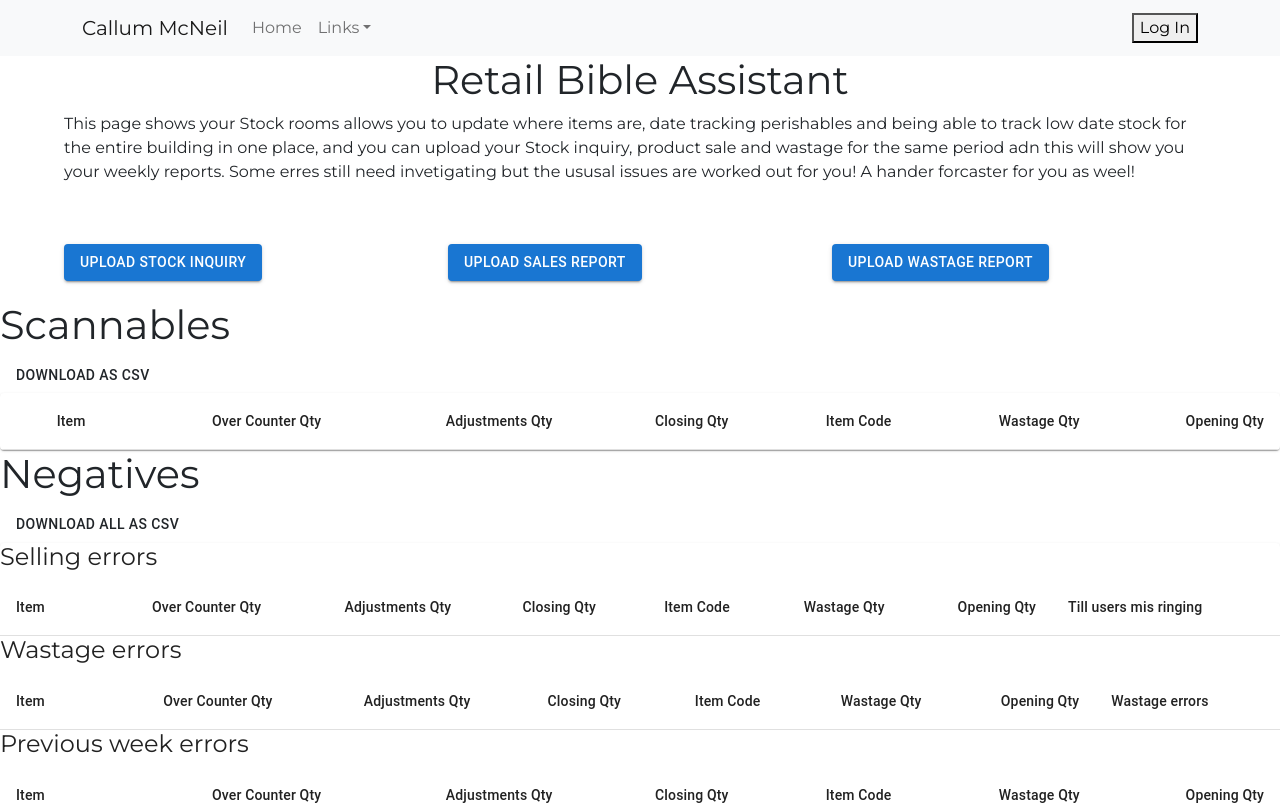
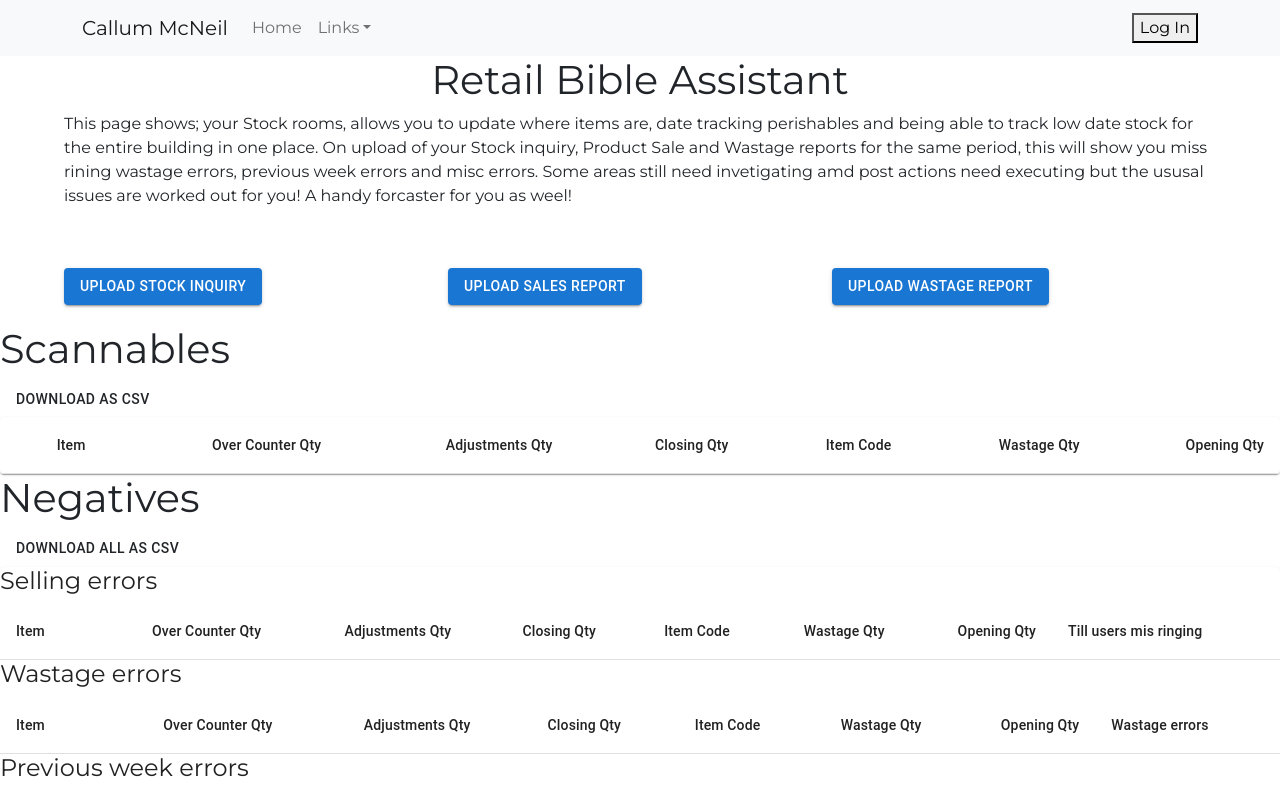
Before and after one commit to Cal-ctrl/mern-portfo, a React (Create React App) app in the folder client/: page /retail in a window 1280 px wide. Shown: the top 805 px of the page. Built offline with nearby package versions, Linux system fonts and the light colour scheme; a web font is replaced by a local one.

Commit message:
Spelling Errors corrected Retail Bible

```diff
--- a/client/src/components/RetailBibleHeader.jsx
+++ b/client/src/components/RetailBibleHeader.jsx
@@ -8,7 +8,7 @@ function RetailBibleHeader () {
 
     return <Container>
     <h1 className='menu-head'>Retail Bible Assistant</h1>
-    <p>This page shows your Stock rooms allows you to update where items are, date tracking perishables and being able to track low date stock for the entire building in one place, and you can upload your Stock inquiry, product sale and wastage for the same period adn this will show you your weekly reports. Some erres still need invetigating but the ususal issues are worked out for you! A hander forcaster for you as weel! </p>
+    <p>This page shows; your Stock rooms, allows you to update where items are, date tracking perishables and being able to track low date stock for the entire building in one place. On upload of your Stock inquiry, Product Sale and Wastage reports for the same period, this will show you miss rining wastage errors, previous week errors and misc errors. Some areas still need invetigating amd post actions need executing but the ususal issues are worked out for you! A handy forcaster for you as weel! </p>
     <br />
     </Container>
 }
```
